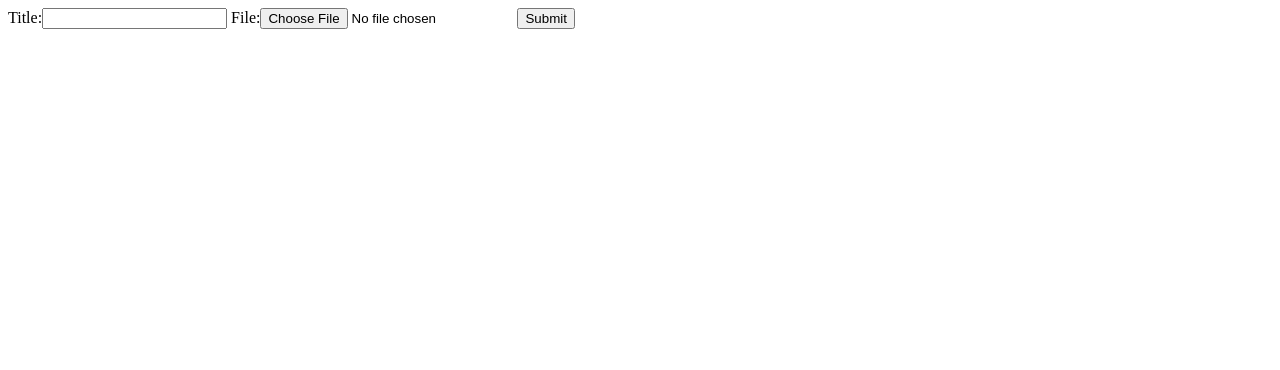
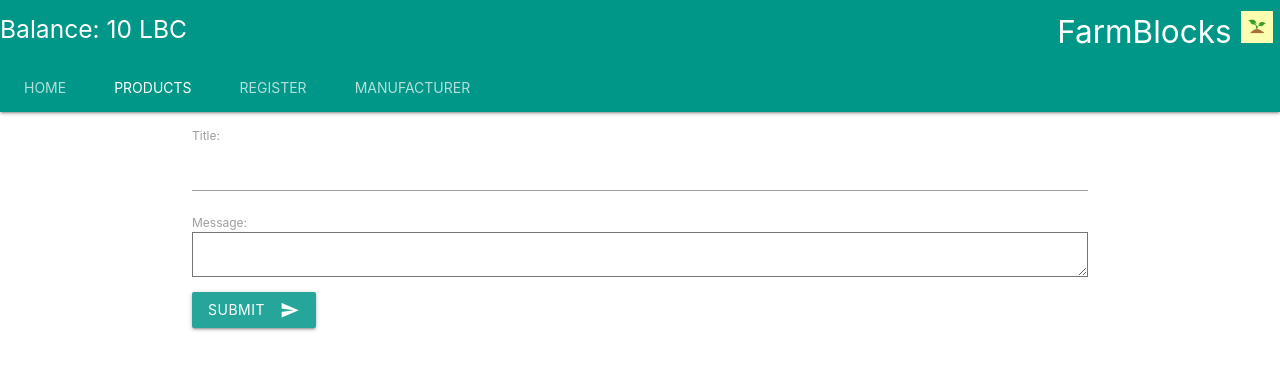
Before and after one commit to ajprabhu09/FarmBlocks, a Django app: template main/templates/main/upload.html in a window 1280 px wide. Shown: the top 370 px of the page. Run offline with Django 3.2, Linux system fonts and the light colour scheme; tables that the repository leaves empty hold one stand-in row (values such as "Sample post"); the template is opened without the code that fills it: values that come from a table or form of the project are taken from there, most other values are stand-ins (such as "Sample title", 1, 10 or a date in 2020); some libraries are stand-ins or nearby versions.

```diff
--- a/main/forms.py
+++ b/main/forms.py
@@ -2,4 +2,4 @@ from django import forms
 
 class UploadFileForm(forms.Form):
     title = forms.CharField(max_length=50)
-    file = forms.FileField()
+    message = forms.CharField(widget=forms.Textarea)
--- a/main/templates/main/upload.html
+++ b/main/templates/main/upload.html
@@ -1,8 +1,51 @@
+
+<head>
+  {% load static  %}
+  <meta http-equiv="Content-Type" content="text/html; charset=UTF-8"/>
+  <meta name="viewport" content="width=device-width, initial-scale=1, maximum-scale=1.0"/>
+  <title>FarmBlocks</title>
+
+  <!-- CSS  -->
+  <link href="https://fonts.googleapis.com/icon?family=Material+Icons" rel="stylesheet"/>
+
+  <link href="{% static 'main/css/materialize.css' %}" type="text/css" rel="stylesheet" media="screen,projection"/>
+  <script src="https://code.jquery.com/jquery-2.1.1.min.js"></script>
+  <script src="{% static 'main/js/materialize.js' %}"></script>
+  <!-- <link href="css/style.css" type="text/css" rel="stylesheet" media="screen,projection"/> -->
+</head>
+<body>
+
+ <nav class="nav-extended">
+    <!-- <p class="flow-text teal">I am Flow Text</p> -->
+    <div class="nav-wrapper teal">
+      <h5 class="teal left">
+        Balance:
+        {{balance}} LBC
+      </h5>
+      <a href="#" class="brand-logo right">FarmBlocks
+        <img src="{% static 'main/images/logo.png' %}" height="32" width="32">
+      </a>
 
 
+    </div>
+    <div class="nav-content teal">
+      <ul class="tabs tabs-transparent">
+        <li class="tab"><a href="/">Home</a></li>
+        <li class="tab"><a class="active" href="/products">Products</a></li>
+        <li class="tab disabled"><a href="/register">register</a></li>
+        <li class="tab"><a href="/manf">Manufacturer</a></li>
+      </ul>
+    </div>
+  </nav>
+<div class="container">
  <form method="POST">
     {% csrf_token %}
-      {{ form }}
-    <button>Submit</button>
+      {{ form.as_p }}
+   <button class="btn waves-effect waves-light" type="submit" name="action">Submit
+    <i class="material-icons right">send</i>
+  </button>
+
+  </form>
 
  </form>
+</body>
--- /dev/null
+++ b/upload.json
@@ -0,0 +1 @@
+[{"time": "2019-03-11 07:53:01.138880", "data": {"title": "asdasd", "message": "kljwnkjASFKASFsfa"}}, {"time": "2019-03-11 07:54:11.162900", "data": {"title": "asdasd", "message": "kljwnkjASFKASFsfa"}}, {"time": "2019-03-11 07:54:17.618262", "data": {"title": "asdasd", "message": "asdasd"}}, {"time": "2019-03-11 07:55:46.344779", "data": {"title": "123132", "message": "123123312213"}}, {"time": "2019-03-11 07:56:50.852473", "data": {"title": "ASdasd", "message": "asdasdasd"}}, {"time": "2019-03-11 07:57:44.128633", "data": {"title": "asdasd", "message": "asdasd"}}, {"time": "2019-03-11 08:00:36.748356", "data": {"title": "123123123312132132", "message": "123123123132213312"}}, {"time": "2019-03-11 08:04:16.823818", "data": {"title": "asdasd", "message": "AJinkyabjlkHELLO"}}, {"time": "2019-03-11 08:11:39.180096", "data": {"title": "sadasd", "message": "asdasd"}}, {"time": "2019-03-11 08:13:32.115930", "data": {"title": "sadasd", "message": "asdasd"}}, {"time": "2019-03-11 08:17:05.978620", "data": {"title": "Ajinkya", "message": "Hello"}}]
```
Also changed, not shown: main/templates/main/index.html (+15 -4 lines), main/views.py (+42 -5 lines).
